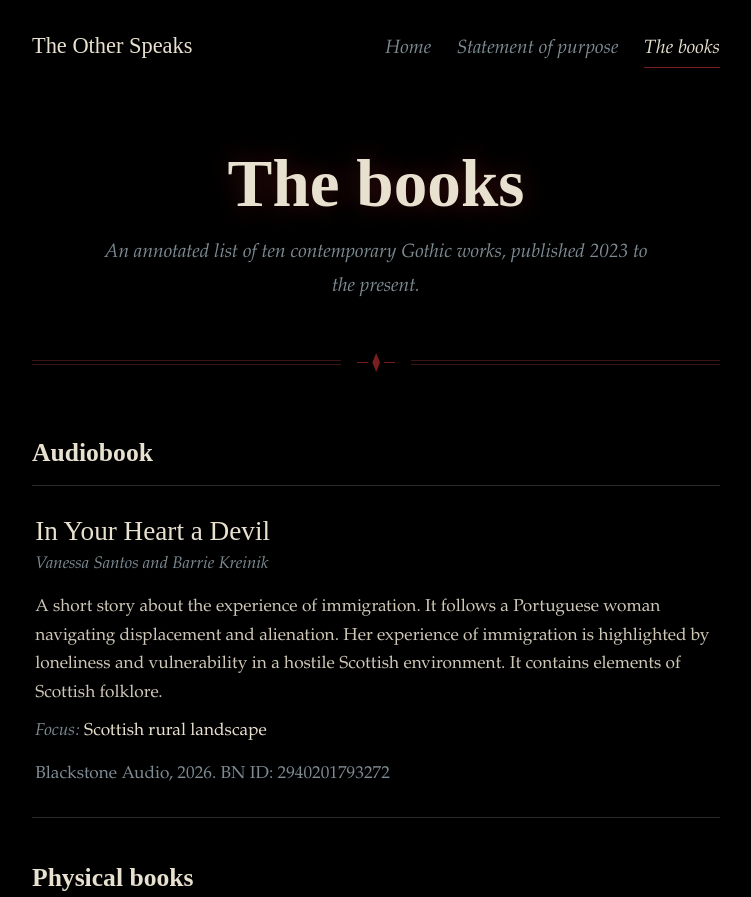
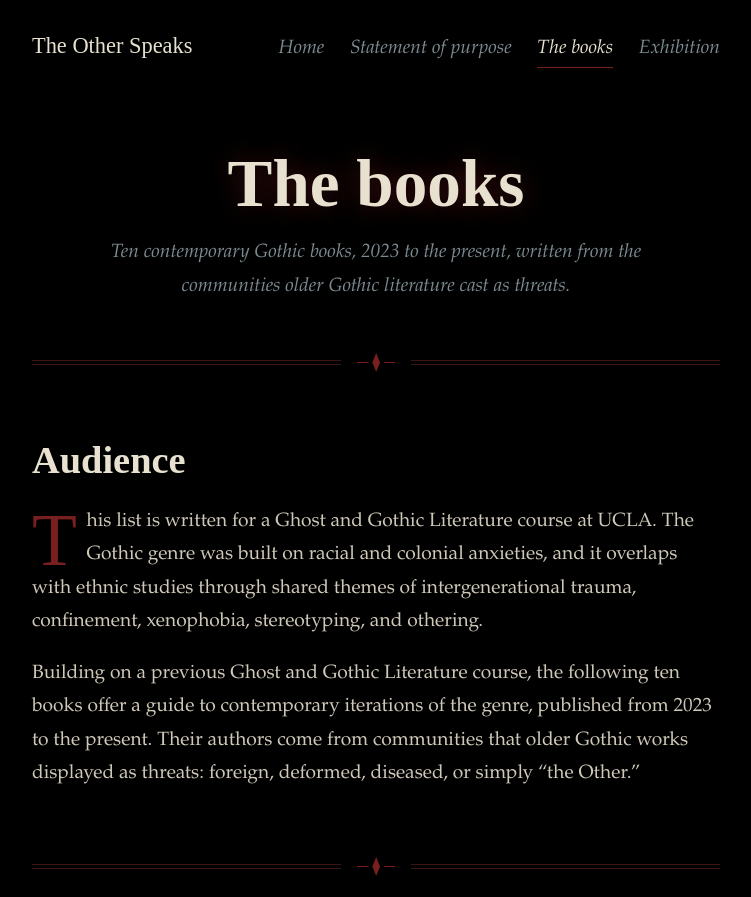
Before and after one commit to ttantaan/DigitalExhibit_EthinicStudiesLibrarianship_Tania, a plain HTML site: page books.html in a window 1280 px wide. Shown: the top 897 px of the page, without its empty margins (264-1015 px from the left). Drawn offline with Linux system fonts and the light colour scheme; a web font is replaced by a local one.

Commit message:
Revise book description and add audience details
Updated the description and added audience context for the books section.

```diff
--- a/books.html
+++ b/books.html
@@ -375,6 +375,7 @@
                 <a href="index.html">Home</a>
                 <a href="purpose.html">Statement of purpose</a>
                 <a href="books.html" aria-current="page">The books</a>
+                <a href="exhibition.html">Exhibition</a>
             </nav>
         </div>
     </header>
@@ -382,8 +383,23 @@
     <main>
         <div class="page-head">
             <h1>The books</h1>
-            <p>An annotated list of ten contemporary Gothic works, published 2023 to the present.</p>
+            <p>Ten contemporary Gothic books, 2023 to the present, written from the communities older Gothic literature cast as threats.</p>
         </div>
+
+        <div class="rule" aria-hidden="true">
+            <svg viewBox="0 0 40 24" fill="currentColor">
+                <path d="M20 2 L24 12 L20 22 L16 12 Z"/>
+                <path d="M0 12 H12 M28 12 H40" stroke="currentColor" fill="none"/>
+            </svg>
+        </div>
+
+        <section>
+            <div class="wrap">
+                <h2>Audience</h2>
+                <p class="drop">This list is written for a Ghost and Gothic Literature course at UCLA. The Gothic genre was built on racial and colonial anxieties, and it overlaps with ethnic studies through shared themes of intergenerational trauma, confinement, xenophobia, stereotyping, and othering.</p>
+                <p>Building on a previous Ghost and Gothic Literature course, the following ten books offer a guide to contemporary iterations of the genre, published from 2023 to the present. Their authors come from communities that older Gothic works displayed as threats: foreign, deformed, diseased, or simply “the Other.”</p>
+            </div>
+        </section>
 
         <div class="rule" aria-hidden="true">
             <svg viewBox="0 0 40 24" fill="currentColor">
```
